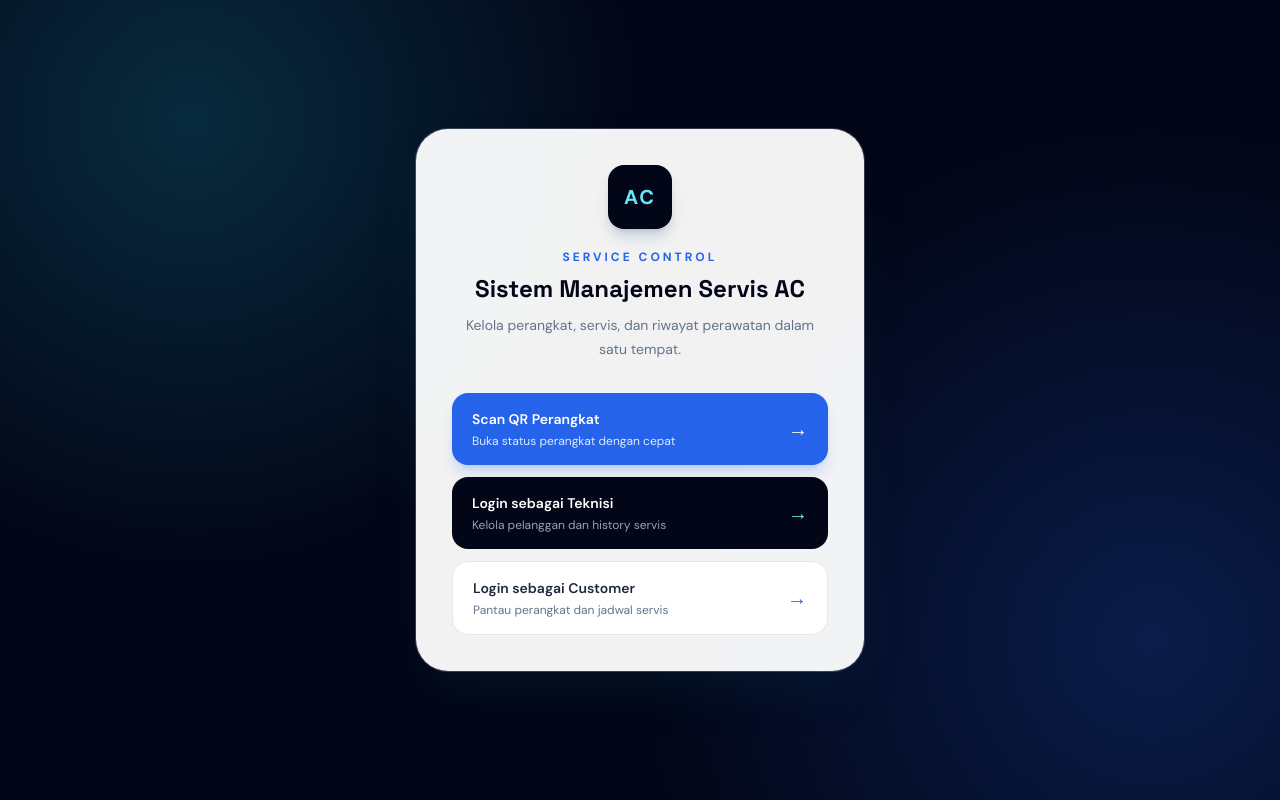
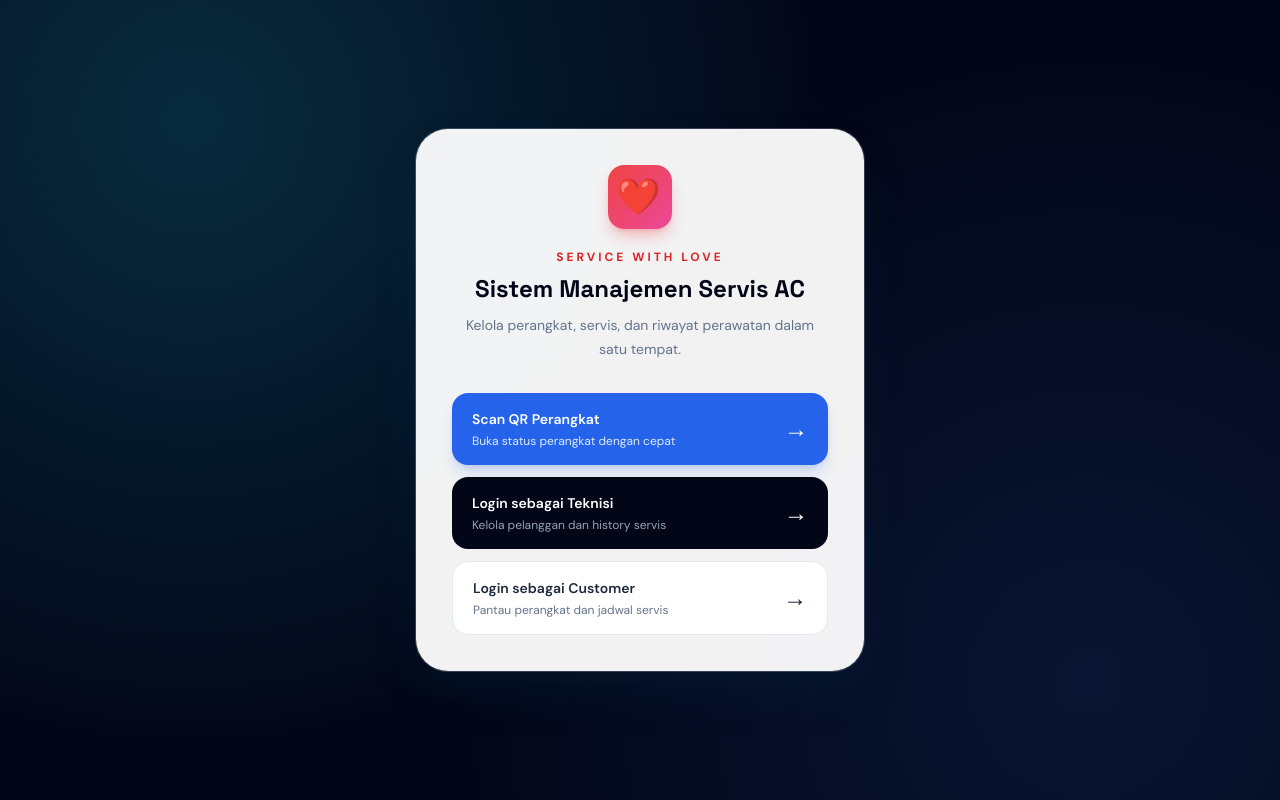
Before and after one commit to yudha-nurul/aplikasi-ac, a FastAPI app: page / in a window 1280 px wide. Run offline with FastAPI, Linux system fonts and the light colour scheme; some libraries are stand-ins or nearby versions.

Commit message:
Ganti logo AC dengan logo hati (love) di halaman awal

```diff
--- a/templates/index.html
+++ b/templates/index.html
@@ -9,27 +9,30 @@
     <link rel="preconnect" href="https://fonts.googleapis.com">
     <link href="https://fonts.googleapis.com/css2?family=DM+Sans:wght@400;500;600;700&family=Space+Grotesk:wght@500;600;700&display=swap" rel="stylesheet">
 </head>
-<body class="bg-slate-950 min-h-screen p-4 md:p-8 text-slate-900" style="font-family: 'DM Sans', sans-serif; background-image: radial-gradient(circle at 15% 15%, rgba(34,211,238,.18), transparent 28rem), radial-gradient(circle at 90% 80%, rgba(37,99,235,.24), transparent 32rem);">
+<body class="bg-slate-950 min-h-screen p-4 md:p-8 text-slate-900" style="font-family: 'DM Sans', sans-serif; background-image: radial-gradient(circle at 15% 15%, rgba(34,211,238,.18), transparent 50%), radial-gradient(circle at 85% 85%, rgba(59,130,246,.12), transparent 50%); background-attachment: fixed;">
 
     <div class="max-w-md mx-auto min-h-[calc(100vh-4rem)] flex items-center">
 
         <div class="w-full overflow-hidden rounded-[2rem] bg-white/95 p-7 shadow-2xl shadow-cyan-950/30 ring-1 ring-white/20 md:p-9">
             <div class="mb-8 text-center">
-                <div class="mx-auto mb-5 flex h-16 w-16 items-center justify-center rounded-2xl bg-slate-950 text-xl font-bold tracking-widest text-cyan-300 shadow-lg shadow-cyan-900/20">AC</div>
-                <p class="text-xs font-bold uppercase tracking-[0.25em] text-blue-600">Service control</p>
+                <!-- Logo Hati dengan animasi -->
+                <div class="mx-auto mb-5 flex h-16 w-16 items-center justify-center rounded-2xl bg-gradient-to-br from-red-500 to-pink-500 text-4xl font-bold tracking-widest shadow-lg shadow-red-500/30 hover:shadow-red-500/50 transition-all duration-300 transform hover:scale-110">
+                    ❤️
+                </div>
+                <p class="text-xs font-bold uppercase tracking-[0.25em] text-red-600">Service with love</p>
                 <h1 class="mt-2 text-2xl font-bold text-slate-950" style="font-family: 'Space Grotesk', sans-serif;">{{ nama_aplikasi }}</h1>
                 <p class="mt-2 text-sm leading-6 text-slate-500">Kelola perangkat, servis, dan riwayat perawatan dalam satu tempat.</p>
             </div>
 
             <div class="space-y-3">
-                <a href="/scan-qr" class="group flex w-full items-center justify-between rounded-2xl bg-blue-600 px-5 py-4 font-semibold text-white shadow-lg shadow-blue-600/20 transition hover:-translate-y-0.5 hover:bg-blue-700">
-                    <span><span class="block text-sm">Scan QR Perangkat</span><span class="mt-1 block text-xs font-normal text-blue-100">Buka status perangkat dengan cepat</span></span><span class="text-xl transition group-hover:translate-x-1">&#8594;</span>
+                <a href="/scan-qr" class="group flex w-full items-center justify-between rounded-2xl bg-blue-600 px-5 py-4 font-semibold text-white shadow-lg shadow-blue-600/20 transition hover:-translate-y-0.5 hover:bg-blue-700 hover:shadow-lg hover:shadow-blue-600/30">
+                    <span><span class="block text-sm">Scan QR Perangkat</span><span class="mt-1 block text-xs font-normal text-blue-100">Buka status perangkat dengan cepat</span></span><span class="text-2xl group-hover:translate-x-1 transition-transform">→</span>
                 </a>
-                <a href="/login/teknisi" class="group flex w-full items-center justify-between rounded-2xl bg-slate-950 px-5 py-4 font-semibold text-white transition hover:-translate-y-0.5 hover:bg-slate-800">
-                    <span><span class="block text-sm">Login sebagai Teknisi</span><span class="mt-1 block text-xs font-normal text-slate-400">Kelola pelanggan dan history servis</span></span><span class="text-xl text-cyan-300 transition group-hover:translate-x-1">&#8594;</span>
+                <a href="/login/teknisi" class="group flex w-full items-center justify-between rounded-2xl bg-slate-950 px-5 py-4 font-semibold text-white transition hover:-translate-y-0.5 hover:bg-slate-900 hover:shadow-lg hover:shadow-slate-900/50">
+                    <span><span class="block text-sm">Login sebagai Teknisi</span><span class="mt-1 block text-xs font-normal text-slate-400">Kelola pelanggan dan history servis</span></span><span class="text-2xl group-hover:translate-x-1 transition-transform">→</span>
                 </a>
-                <a href="/login/customer" class="group flex w-full items-center justify-between rounded-2xl border border-slate-200 bg-white px-5 py-4 font-semibold text-slate-800 transition hover:-translate-y-0.5 hover:border-blue-200 hover:bg-blue-50">
-                    <span><span class="block text-sm">Login sebagai Customer</span><span class="mt-1 block text-xs font-normal text-slate-500">Pantau perangkat dan jadwal servis</span></span><span class="text-xl text-blue-600 transition group-hover:translate-x-1">&#8594;</span>
+                <a href="/login/customer" class="group flex w-full items-center justify-between rounded-2xl border border-slate-200 bg-white px-5 py-4 font-semibold text-slate-800 transition hover:-translate-y-0.5 hover:bg-slate-50 hover:shadow-lg hover:shadow-slate-950/10">
+                    <span><span class="block text-sm">Login sebagai Customer</span><span class="mt-1 block text-xs font-normal text-slate-500">Pantau perangkat dan jadwal servis</span></span><span class="text-2xl group-hover:translate-x-1 transition-transform">→</span>
                 </a>
             </div>
         </div>
```
